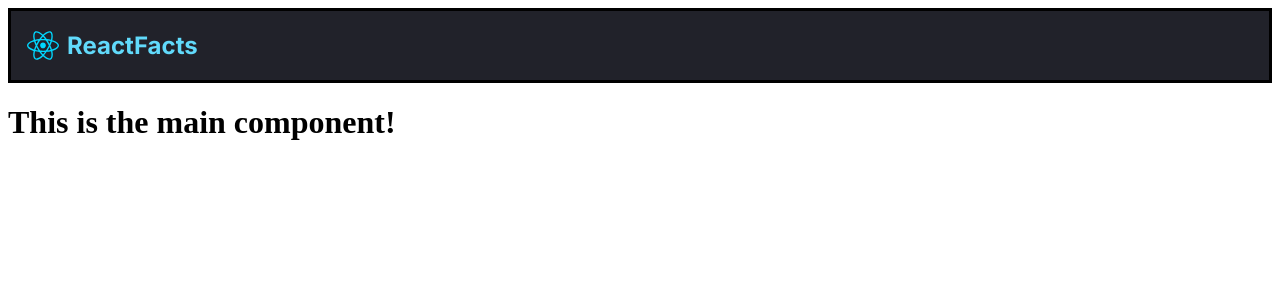
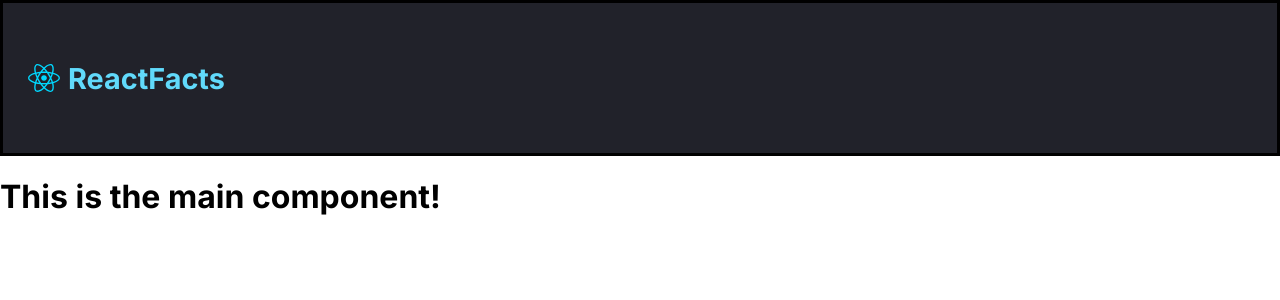
Before and after one commit to JAlazer/ReactLearn, a React (Vite) app in the folder project1/: page / in a window 1280 px wide. Shown: the top 300 px of the page. Built offline with nearby package versions, Linux system fonts and the light colour scheme.

Commit message:
Update on styling for the Navbar. Correct CSS added to make look better from video!

```diff
--- a/project1/src/ReactFactStyle.css
+++ b/project1/src/ReactFactStyle.css
@@ -1,20 +1,29 @@
+body {
+    margin: 0;
+    font-family: 'Inter', 'Sans Serif';
+}
+
 .nav-bar-head {
     background-color: rgba(33, 34, 42, 1);
     border-style: solid;
+    height: 90px;
+    padding: 30px 25px;
 }
 
 .nav-bar-navigation {
     display: flex;
+    align-items: center;
+    height: 100%;
 }
 
 .nav-bar-img {
-    margin-left: 16px;
     width: 32px;
 }
 
 .nav-bar-title {
     color: rgba(97, 218, 251, 1);
     margin-left: 8px;
-    font-family: 'Inter';
+
     font-weight: 700;
+    font-size: 1.8rem;
 }
--- a/project1/src/components/Navbar.jsx
+++ b/project1/src/components/Navbar.jsx
@@ -17,7 +17,7 @@ export default function Navbar() {
         <header className="nav-bar-head">
             <nav className="nav-bar-navigation">
                 <img src={reactLogo} className="nav-bar-img" alt="React Logo" />
-                <h1 className="nav-bar-title">ReactFacts</h1>
+                <span className="nav-bar-title">ReactFacts</span>
             </nav>
         </header>
     )
```
